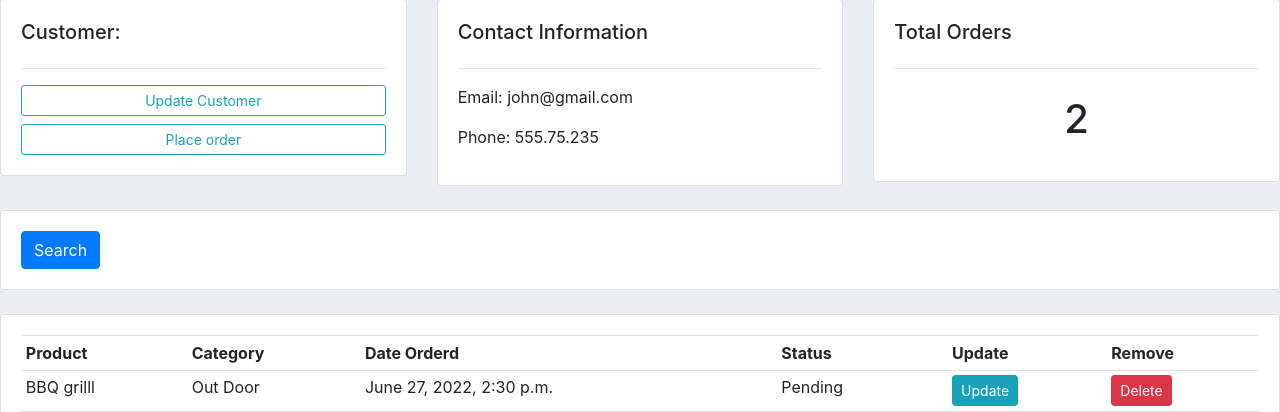
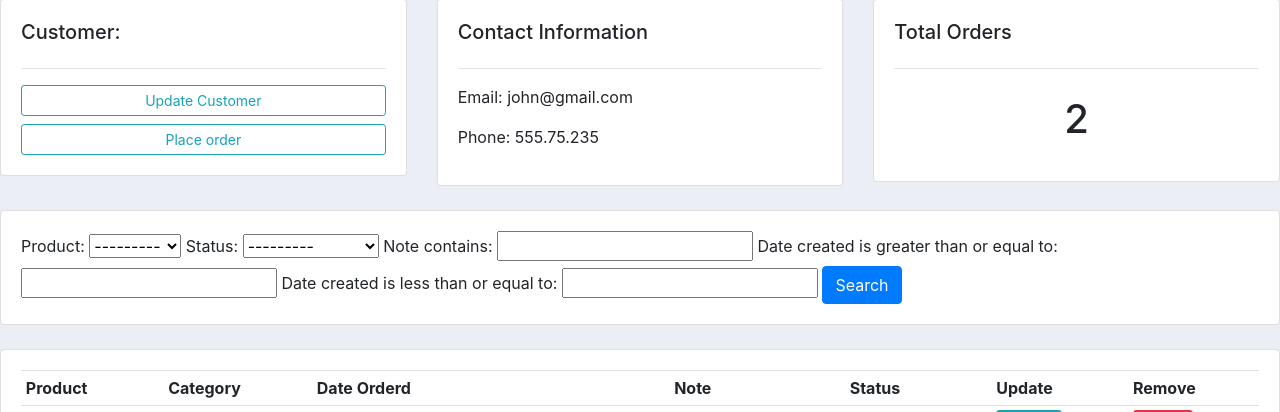
Before and after one commit to franckalainai/django_customers, a Django app: page /customer/1/ in a window 1280 px wide. Shown: the part 175-587 px from the top of the page. Run offline with Django 4.2, Linux system fonts and the light colour scheme; data comes from the database, SQL or seed files in the repository; both versions use the stored data as it was after the commit.

Commit message:
filter form

```diff
--- /dev/null
+++ b/accounts/filters.py
@@ -0,0 +1,12 @@
+import django_filters
+from django_filters import DateFilter, CharFilter
+from . models import *
+
+class OrderFilter(django_filters.FilterSet):
+    start_date = DateFilter(field_name='date_created', lookup_expr='gte')
+    end_date = DateFilter(field_name='date_created', lookup_expr='lte')
+    note = CharFilter(field_name='note', lookup_expr='icontains')
+    class Meta:
+        model = Order
+        fields = '__all__'
+        exclude = ['customer' ,'date_created']
--- a/accounts/models.py
+++ b/accounts/models.py
@@ -43,6 +43,7 @@ class Order(models.Model):
     product = models.ForeignKey(Product, null=True, on_delete=models.SET_NULL)
     date_created = models.DateTimeField(auto_now_add=True, null=True)
     status = models.CharField(max_length=200, null=True, choices=STATUS)
+    note =  models.CharField(max_length=200, null=True)
 
     def __str__(self):
         return self.product.name
--- a/accounts/templates/accounts/customer.html
+++ b/accounts/templates/accounts/customer.html
@@ -37,7 +37,7 @@
 	<div class="col">
 		<div class="card card-body">
 			<form method="get">
-
+				{{ myFilter.form }}
 		    <button class="btn btn-primary" type="submit">Search</button>
 		  </form>
 		</div>
@@ -54,6 +54,7 @@
 					<th>Product</th>
 					<th>Category</th>
 					<th>Date Orderd</th>
+					<th>Note</th>
 					<th>Status</th>
 					<th>Update</th>
 					<th>Remove</th>
@@ -63,6 +64,7 @@
 						<td>{{ order.product }}</td>
 						<td>{{ order.product.category }}</td>
 						<td>{{ order.product.date_created }}</td>
+						<td>{{ order.note }}</td>
 						<td>{{ order.status }}</td>
 						<td><a href="{% url 'update-order' order.id %}" class="btn btn-sm btn-info">Update</a></td>
 						<td><a href="{% url 'delete-order' order.id %}" class="btn btn-sm btn-danger">Delete</a></td>
--- a/accounts/views.py
+++ b/accounts/views.py
@@ -2,6 +2,7 @@ from django.shortcuts import render, redirect
 from . models import *
 from . forms import OrderForm
 from django.forms import inlineformset_factory
+from . filters import OrderFilter
 # Create your views here.
 
 def home(request):
@@ -29,7 +30,9 @@ def customer(request, pk_test):
     customer = Customer.objects.get(id=pk_test)
     orders = customer.order_set.all()
     order_count = orders.count()
-    context = {'customer': customer, 'orders':orders, 'order_count': order_count}
+    myFilter = OrderFilter(request.GET, queryset=orders)
+    orders = myFilter.qs
+    context = {'customer': customer, 'orders':orders, 'order_count': order_count, 'myFilter': myFilter}
     return render(request, 'accounts/customer.html', context)
 
 def createOrder(request, pk):
--- a/django_customers/settings.py
+++ b/django_customers/settings.py
@@ -38,7 +38,8 @@ INSTALLED_APPS = [
     'django.contrib.sessions',
     'django.contrib.messages',
     'django.contrib.staticfiles',
-    'accounts'
+    'accounts',
+    'django_filters',
 ]
 
 MIDDLEWARE = [
```
Also changed, not shown: accounts/migrations/0004_order_note_alter_product_description.py (added), db.sqlite3.
